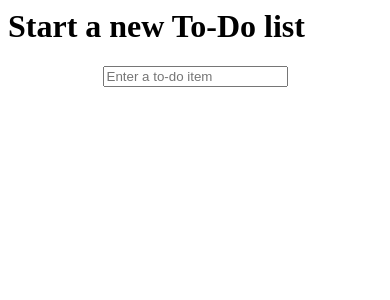
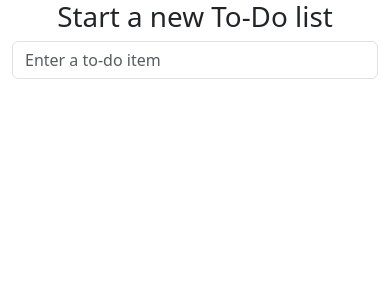
Before and after one commit to RuihanZhangg/TDD2024, a Django app: page / in a window 390 px wide. Shown: the top 300 px of the page. Run offline with Django 4.2, Linux system fonts and the light colour scheme; some libraries are stand-ins or nearby versions.

Commit message:
message 22: use Bootstrap to improve layout

```diff
--- a/lists/templates/base.html
+++ b/lists/templates/base.html
@@ -1,18 +1,47 @@
-<html>
+<!DOCTYPE html>
+<html lang="en">
+
 <head>
+    <meta charset="utf-8">
+    <meta http-equiv="X-UA-Compatible" content="IE=edge">
+    <meta name="viewport" content="width=device-width, initial-scale=1">
     <title>To-Do lists</title>
+    <link href="/static/bootstrap/css/bootstrap.min.css" rel="stylesheet">
+
 </head>
+
 <body>
+    <div class="container">
+
+        <div class="row">
+
+            <div class="col-md-6 offset-md-3 jumbotron">
+
+                <div class="text-center">
+
                     <h1>{% block header_text %}{% endblock %}</h1>
-        <form method="POST" action="{% block form_action %}{% endblock %}">
-            <p style="text-align: center;">
-                <input name="item_text" id="id_new_item" placeholder="Enter a to-do item"/>
-            </p>
 
-            {% csrf_token %}
+                    <form method="POST" action="{% block form_action %}{%endblock %}">
+
+                        <input name="item_text" id="id_new_item" class="form-control input-lg" placeholder="Enter a to-do item" /> {% csrf_token %}
+
                     </form>
+                </div>
 
-        {% block table %}
-        {% endblock %}
+            </div>
+        </div>
+
+        <div class="row">
+
+            <div class="col-md-6 offset-md-3">
+
+                {% block table %} {% endblock %}
+
+            </div>
+        </div>
+
+    </div>
+
 </body>
+
 </html>
```
Also changed, not shown: functional_tests/tests.py (+21 -20 lines). Lines whose indentation alone changed are shown as unchanged.
